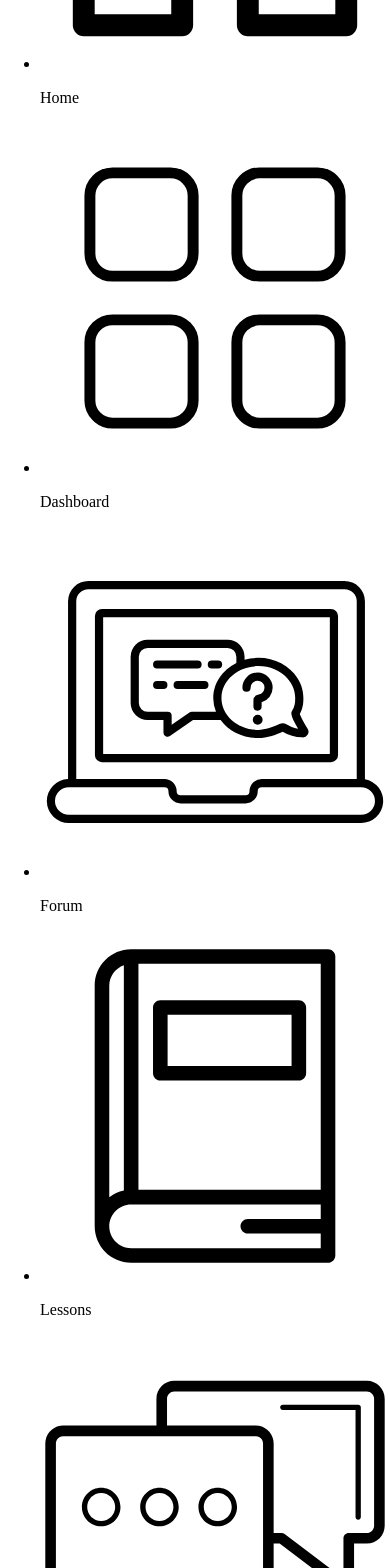
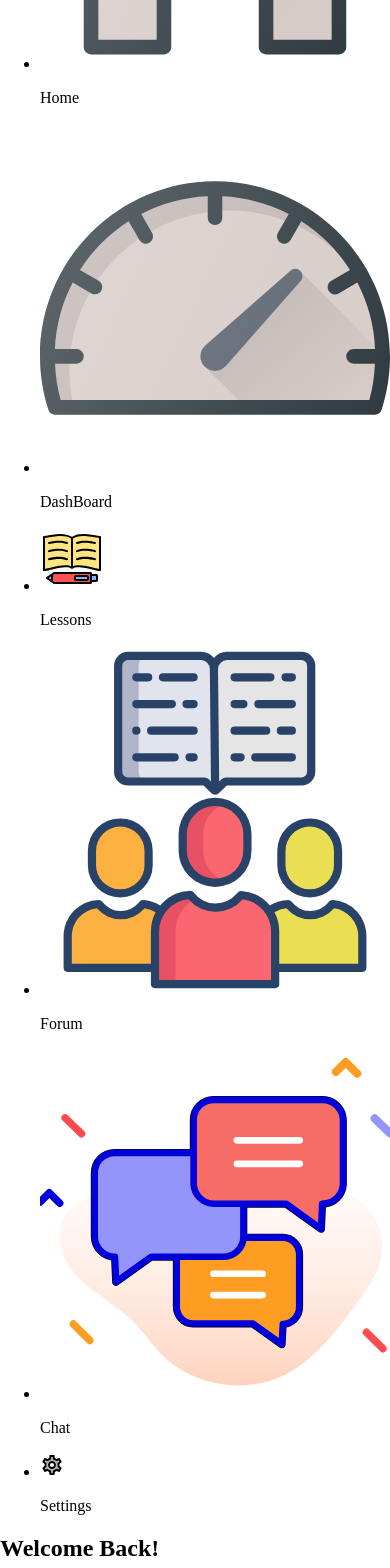
Before and after one commit to Khaalidsub/OSPC-System, a Next.js app in the folder ospc-client/: page /dashboard in a window 390 px wide. Shown: the part 340-1908 px from the top of the page. Built offline with nearby package versions, Linux system fonts and the light colour scheme.

Commit message:
Update Navigation

```diff
--- a/ospc-client/Layouts/MainLayout.tsx
+++ b/ospc-client/Layouts/MainLayout.tsx
@@ -4,7 +4,7 @@ import { Navigation } from 'components'
 export default function MainLayout(props: MainLayoutProps) {
     return (
         <div className="h-full bg-purple-50 ">
-            <div className="h-full  flex flex-col md:justify-items-stretch md:flex-row ">
+            <div className="h-full  flex flex-col-reverse md:justify-items-stretch md:flex-row ">
                 <Navigation />
                 <div className="w-full">
                     {props.children}
--- a/ospc-client/components/Cards/MetricCard.tsx
+++ b/ospc-client/components/Cards/MetricCard.tsx
@@ -2,8 +2,8 @@
 
 export const MetricCard = () => {
     return (
-        <div className="bg-blue-200 p-3 px-6 rounded-xl   flex flex-row m-3">
-            <div className="bg-blue-400 rounded-full m-1 p-2"><img className="h-12 w-12" src="/icons/lesson.svg" /></div>
+        <div className="bg-blue-200 p-3 lg:px-6 rounded-xl   flex flex-row m-3">
+            <div className="bg-blue-400 rounded-lg m-1 p-2"><img className=" object-center h-10 w-10 lg:h-12 lg:w-12" src="/icons/lesson.svg" /></div>
             <div className="flex flex-col justify-between m-1 ml-3 items-start">
                 <h3 className="font-bold text-xl">83% Lessons Taken</h3>
                 <p>Last Taken : Date</p>
--- a/ospc-client/components/Navigation.tsx
+++ b/ospc-client/components/Navigation.tsx
@@ -1,18 +1,19 @@
 import React from 'react'
+import { NavigationIcon } from './NavigationIcon'
 
 export const Navigation = () => {
     return (
-        <div className="bg-blue-100 text-center p-3 md:w-56 ">
-            <h3 className="inline-block md:block text-blue-900 text-xl font-bold">OSPC</h3>
-            <ul className="inline text-base font-normal text-blue-800">
+        <div className="bg-blue-100 text-center p-3 md:w-16 lg:w-56 flex flex-row md:flex-col items-center justify-center md:justify-start">
+            <h3 className="hidden md:block text-blue-900 text-xl font-bold ">OSPC</h3>
+            <ul className="flex flex-row  md:block text-base font-normal text-blue-800">
 
+                <NavigationIcon label="Home" icon="/icons/home.svg" />
+                <NavigationIcon label="DashBoard" icon="/icons/dashboard.svg" />
+                <NavigationIcon label="Lessons" icon="/icons/lesson.svg" />
+                <NavigationIcon label="Forum" icon="/icons/forum.svg" />
+                <NavigationIcon label="Chat" icon="/icons/chat.svg" />
+                <NavigationIcon label="Settings" icon="/icons/settings.svg" />
 
-                <li className="flex flex-row m-4 md:my-8"><img className="h-7 w-7 mr-2 text-white" src="/icons/home_alt.svg" /><p>Home</p></li>
-                <li className="flex flex-row m-4 md:my-8"><img className="h-7 w-7 mr-2" src="/icons/dashboard_alt.svg" /><p>Dashboard</p></li>
-                <li className="flex flex-row m-4 md:my-8"><img className="h-7 w-7 mr-2" src="/icons/forum_alt.svg" /><p>Forum</p></li>
-                <li className="flex flex-row m-4 md:my-8"><img className="h-7 w-7 mr-2" src="/icons/lesson_alt.svg" /><p>Lessons</p></li>
-                <li className="flex flex-row m-4 md:my-8"><img className="h-7 w-7 mr-2" src="/icons/chat_alt.svg" /><p>Chats</p></li>
-                <li className="flex flex-row m-4 md:my-8"><img className="h-7 w-7 mr-2" src="/icons/settings_alt.svg" /><p>Settings</p></li>
 
             </ul>
         </div>
--- /dev/null
+++ b/ospc-client/components/NavigationIcon.tsx
@@ -0,0 +1,14 @@
+import React from 'react'
+
+
+export const NavigationIcon = ({ label, icon }: NavigationIconProps) => {
+    return (
+        <>
+            <li className="inline-flex md:flex md:flex-row flex-col items-center  m-4  md:h-6 md:w-6 lg:h-auto lg:w-auto md:my-14"><img className="h-7 w-7 lg:mr-2 text-white" src={icon} /><p className="hidden lg:inline">{label}</p></li>
+        </>
+    )
+}
+export interface NavigationIconProps {
+    icon: string
+    label: string
+}
```
